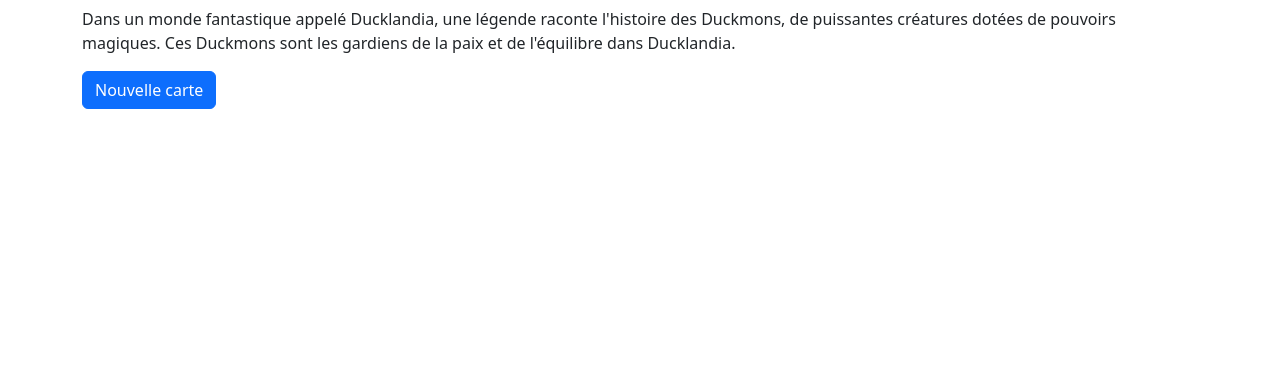
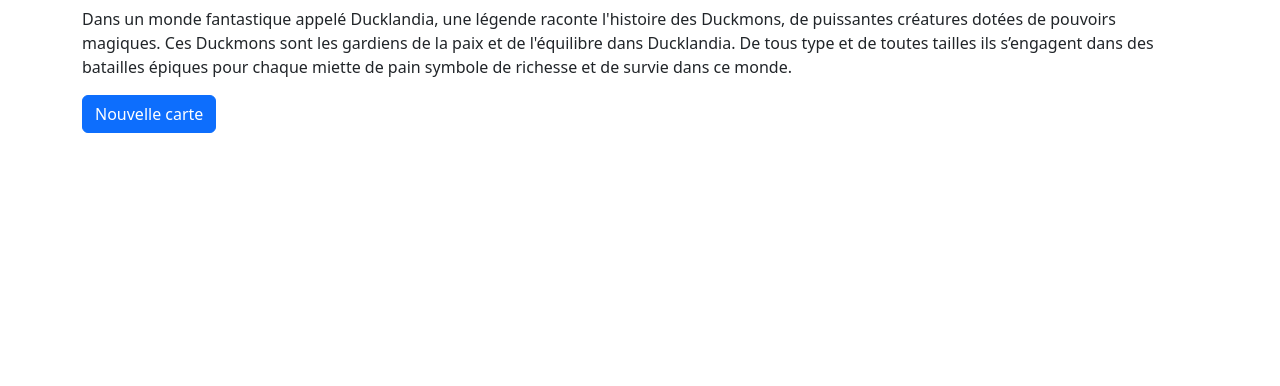
Before and after one commit to Louis3133/Duckmon, a Rails app: page / in a window 1280 px wide. Shown: the part 175-561 px from the top of the page. Run offline with Rails 7, Linux system fonts and the light colour scheme; data that the repository does not hold is empty; some libraries are stand-ins or nearby versions.

Commit message:
avancé texte

```diff
--- a/app/views/cards/index.html.erb
+++ b/app/views/cards/index.html.erb
@@ -7,6 +7,7 @@
   <p>
     Dans un monde fantastique appelé Ducklandia, une légende raconte l'histoire des Duckmons, de puissantes créatures dotées de pouvoirs magiques.
     Ces Duckmons sont les gardiens de la paix et de l'équilibre dans Ducklandia.
+    De tous type et de toutes tailles ils s’engagent dans des batailles épiques pour chaque miette de pain symbole de richesse et de survie dans ce monde.
   </p>
 
   <%= link_to "Nouvelle carte", new_card_path, class: "btn btn-primary" %>
```
